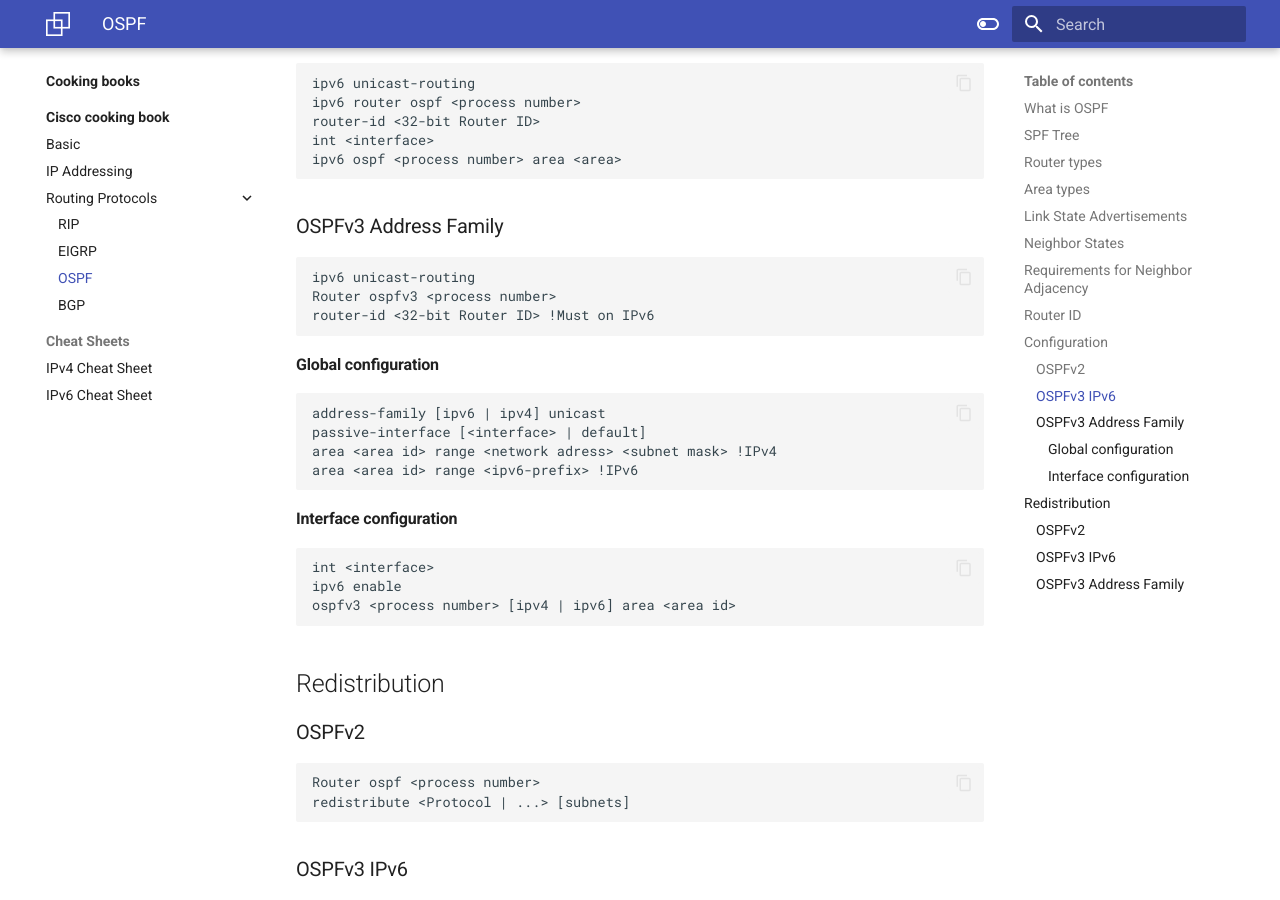
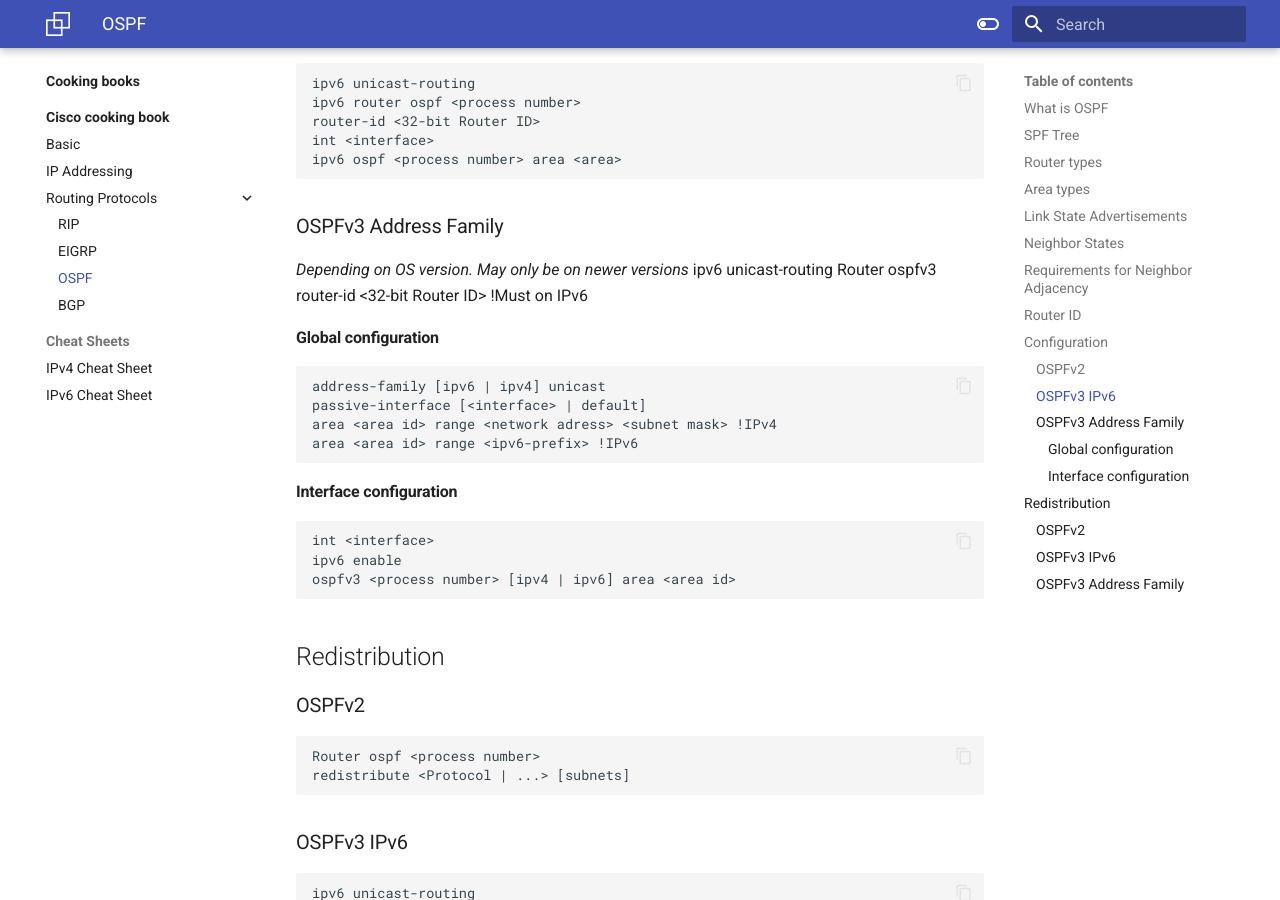
Before and after one commit to jessenjonas/MyDocs, an MkDocs documentation site: the page built from docs/Networking/Cisco/Routing protocols/OSPF.md, in a window 1280 px wide and 900 px high, scrolled down 4209 px. Built offline with MkDocs 1.6.1 and Material for MkDocs 9.7.7, drawn with Linux system fonts in a browser that asks for light colours.

Commit message:
OSPFv3 AF only on never versions

```diff
--- a/docs/Networking/Cisco/Routing protocols/OSPF.md
+++ b/docs/Networking/Cisco/Routing protocols/OSPF.md
@@ -106,6 +106,7 @@ If the conditions above aren't fulfilled, the OSPF process isn't started
     ipv6 ospf <process number> area <area>
 
 ### OSPFv3 Address Family
+*Depending on OS version. May only be on newer versions*
     ipv6 unicast-routing
     Router ospfv3 <process number>
     router-id <32-bit Router ID> !Must on IPv6
```
